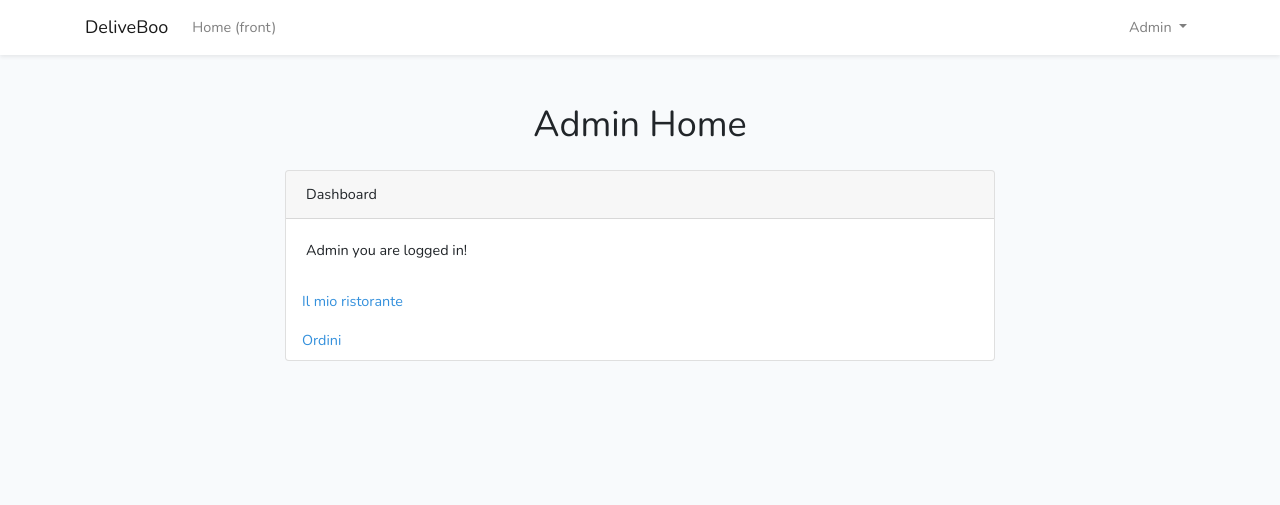
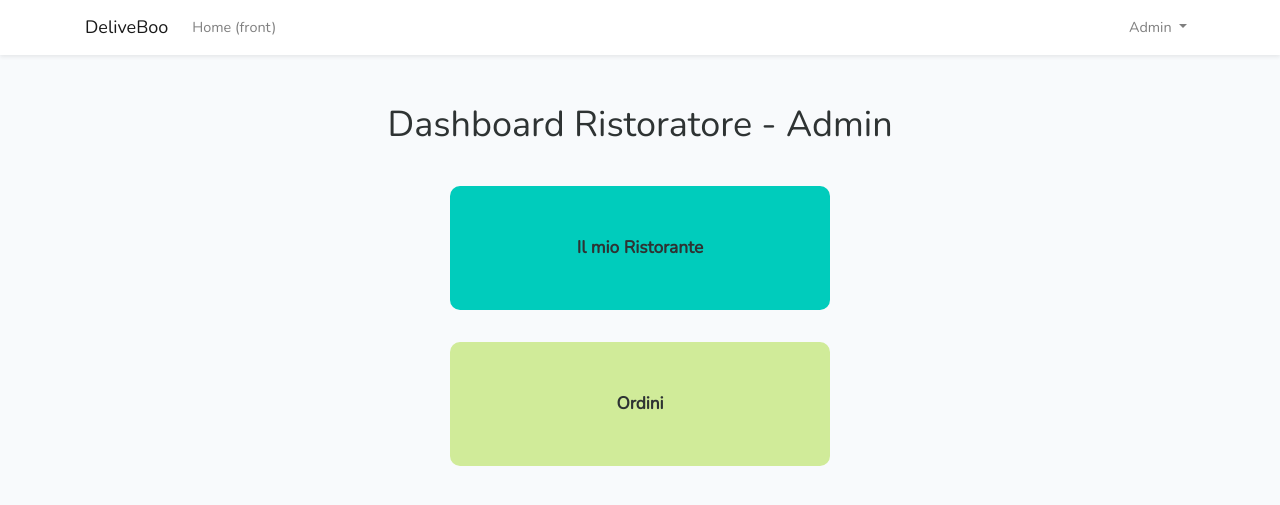
Before and after one commit to gzocchi/proj34-team6, a Laravel app: page /admin in a window 1280 px wide. Shown: the top 505 px of the page. Run offline with Laravel 8, Linux system fonts and the light colour scheme; a user stored in the database is signed in; data comes from the database, SQL or seed files in the repository; style sheets or scripts are compiled from the project's sources.

Commit message:
add: partials - mod: home.blade

```diff
--- a/resources/sass/_variables.scss
+++ b/resources/sass/_variables.scss
@@ -2,18 +2,36 @@
 $body-bg: #f8fafc;
 
 // Typography
-$font-family-sans-serif: 'Nunito', sans-serif;
+$font-family-sans-serif: "Nunito", sans-serif;
 $font-size-base: 0.9rem;
 $line-height-base: 1.6;
 
 // Colors
-$blue: #3490dc;
-$indigo: #6574cd;
-$purple: #9561e2;
-$pink: #f66d9b;
-$red: #e3342f;
-$orange: #f6993f;
-$yellow: #ffed4a;
-$green: #38c172;
-$teal: #4dc0b5;
-$cyan: #6cb2eb;
+// $blue: #3490dc;
+// $indigo: #6574cd;
+// $purple: #9561e2;
+// $pink: #f66d9b;
+// $red: #e3342f;
+// $orange: #f6993f;
+// $yellow: #ffed4a;
+// $green: #38c172;
+// $teal: #4dc0b5;
+// $cyan: #6cb2eb;
+
+//DeliveBoo Colors
+$text_dark: #2e3333;
+$text_light: #ffffff;
+
+$azure: #00ccbc;
+$azure_dark: #00a396;
+
+$green: #d0eb99;
+$pink: #ffeae4;
+$violet: #e2004f;
+$grey: #bac3c3;
+$grey_light: #f9fafa;
+$orange: #ff8100;
+$red: #ff483b;
+
+$footer_black: #2e3333;
+$footer_grey: #434848;
--- a/resources/sass/app.scss
+++ b/resources/sass/app.scss
@@ -6,3 +6,9 @@
 
 // Bootstrap
 @import '~bootstrap/scss/bootstrap';
+
+// Partials
+@import 'partials/back/_common.scss';
+@import 'partials/back/_header.scss';
+@import 'partials/back/_main.scss';
+@import 'partials/back/_footer.scss';
--- /dev/null
+++ b/resources/sass/partials/back/_main.scss
@@ -0,0 +1,31 @@
+main {
+    color: $text_dark;
+    font-size: $font-size-base;
+
+    section.dashboard {
+        .dashboard_card {
+            border-radius: 10px;
+            text-align: center;
+            background-color: red;
+
+            &:first-child {
+                background-color: $azure;
+                &:hover {
+                    background-color: darken($azure, 5%);
+                }
+            }
+            &:last-child {
+                background-color: $green;
+                &:hover {
+                    background-color: darken($green, 5%);
+                }
+            }
+
+            a {
+                font-size: 1.2em;
+                text-decoration: none;
+                color: inherit;
+            }
+        }
+    }
+}
--- a/resources/views/admin/home.blade.php
+++ b/resources/views/admin/home.blade.php
@@ -1,12 +1,12 @@
 @extends('layouts.app')
 
 @section('content')
-<div class="container">
+<section class="dashboard">
 
-    <h1 class="text-center my-4">Admin Home</h1>
+    <h1 class="text-center my-4">Dashboard Ristoratore - {{ Auth::user()->name }}</h1>
 
-    <div class="row justify-content-center">
-        <div class="col-md-8">
+    <div class="row flex-column align-content-center">
+        {{-- <div class="col-md-8">
             <div class="card">
                 <div class="card-header">{{ __('Dashboard') }}</div>
 
@@ -20,14 +20,27 @@
                     {{ Auth::user()->name }} {{ __('you are logged in!') }}
                 </div>
 
-                @if (Auth::user()->restaurants()->first())
-                    <a class="nav-link" href="{{ route('admin.restaurants.index') }}">Il mio ristorante</a>
+                @if (count(Auth::user()->restaurants))
+                    <a class="nav-link" href="{{ route('admin.restaurants.index') }}">Il mio Ristorante</a>
                 @else
-                    <a class="nav-link" href="{{ route('admin.restaurants.create') }}">Crea ristorante</a>
+                    <a class="nav-link" href="{{ route('admin.restaurants.create') }}">Aggiungi Ristorante</a>
                 @endif
                 <a class="nav-link" href="#">Ordini</a>
             </div>
+        </div> --}}
+
+        <div class="dashboard_card col-10 col-md-4 my-3">
+            @if (count(Auth::user()->restaurants))
+                <a class="d-block p-5 font-weight-bolder" href="{{ route('admin.restaurants.index') }}">Il mio Ristorante</a>
+            @else
+                <a class="d-block p-5 font-weight-bolder" href="{{ route('admin.restaurants.create') }}">Aggiungi Ristorante</a>
+            @endif
         </div>
+
+        <div class="dashboard_card col-10 col-md-4 my-3">
+            <a class="d-block p-5 font-weight-bolder" href="#">Ordini</a>
+        </div>
+
     </div>
-</div>
+</section>
 @endsection
```
Also changed, not shown: public/css/app.css, resources/sass/partials/back/_common.scss (added), resources/sass/partials/back/_footer.scss (added), resources/sass/partials/back/_header.scss (added).
